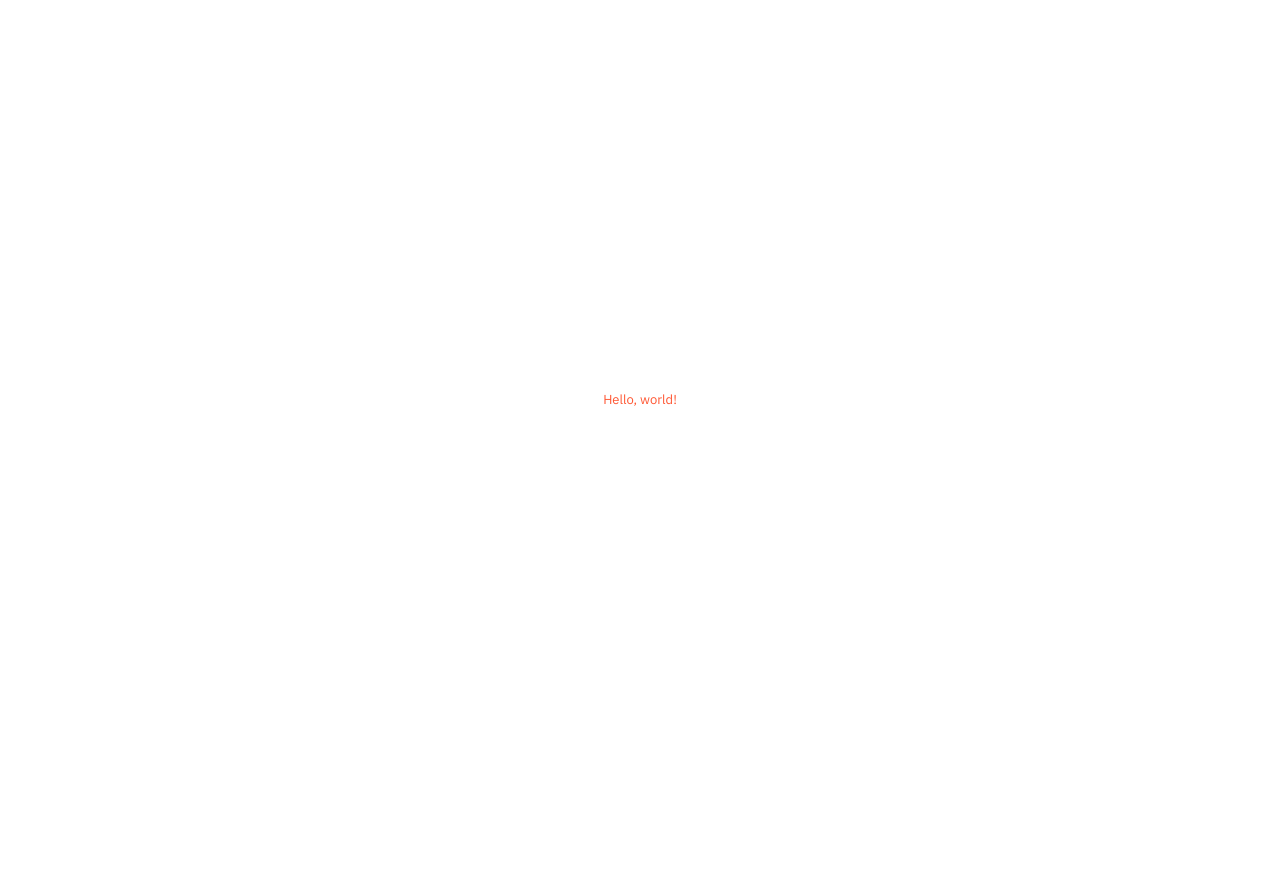
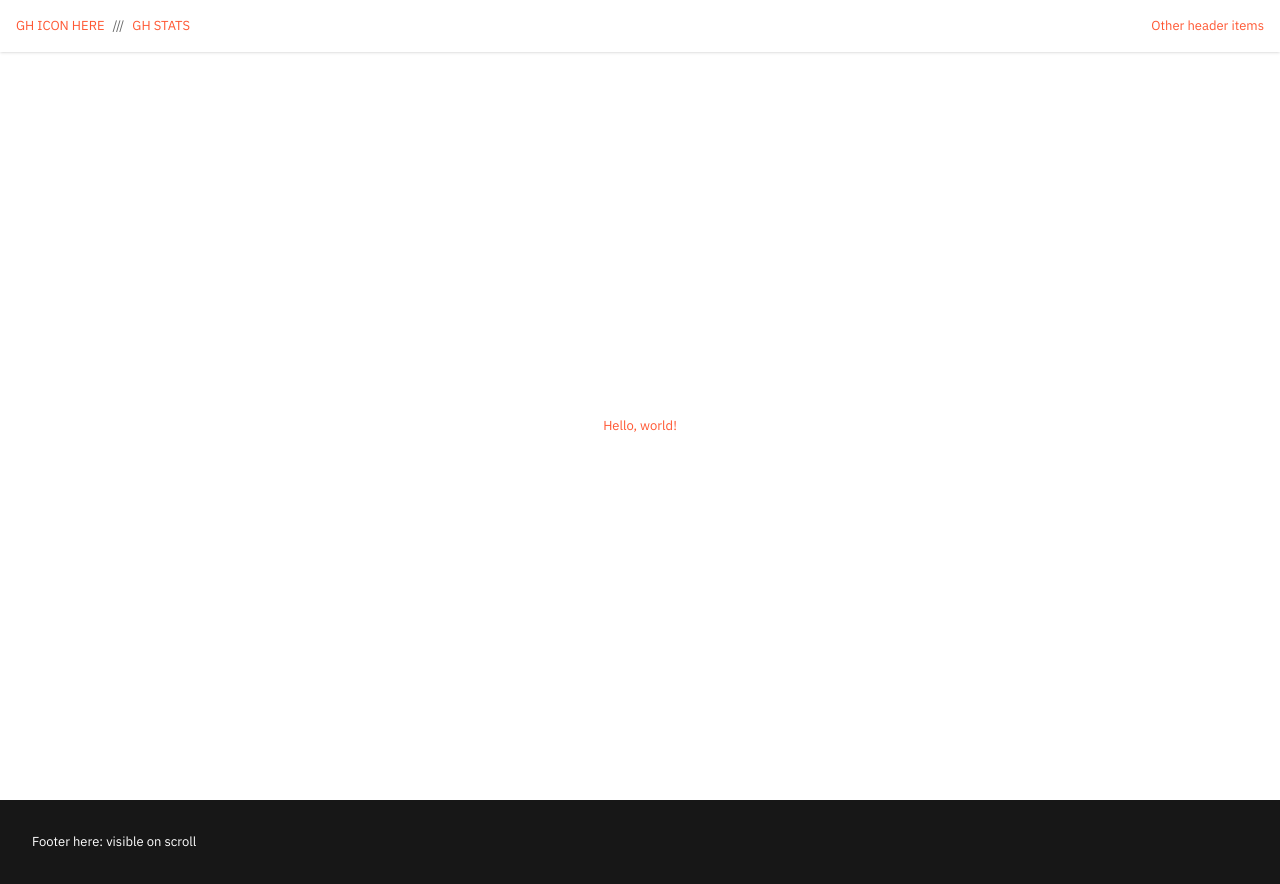
Before and after one commit to dmithamo/gh-stats-nxt, a Next.js app: page / in a window 1280 px wide. Before the commit the page ends 800 px from the top, so only its background shows below. Built offline with nearby package versions, Linux system fonts and the light colour scheme.

Commit message:
add a basic layout

```diff
--- /dev/null
+++ b/app/components/app-header.tsx
@@ -0,0 +1,11 @@
+import { AppLogo } from "./app-logo";
+
+export const AppHeader: React.FC = () => {
+  // show user avatar or login button
+  return (
+    <header className="p-4 shadow flex justify-between items-center">
+      <AppLogo />
+      <div>Other header items</div>
+    </header>
+  );
+};
--- /dev/null
+++ b/app/components/app-layout.tsx
@@ -0,0 +1,17 @@
+import { AppHeader } from "./app-header";
+
+type TLayoutProps = {
+  children: React.ReactNode;
+};
+
+export const AppLayout: React.FC<TLayoutProps> = ({ children }) => (
+  <>
+    <main className="h-screen flex flex-col">
+      <AppHeader />
+      <section className="flex-1">{children}</section>
+    </main>
+    <footer className="p-8 bg-fore text-back">
+      Footer here: visible on scroll
+    </footer>
+  </>
+);
--- /dev/null
+++ b/app/components/app-logo.tsx
@@ -0,0 +1,9 @@
+import Link from "next/link";
+
+export const AppLogo: React.FC = () => (
+  <Link href={"/"} className="flex select-none gap-2 items-center uppercase">
+    <>GH icon here</>
+    <span className="opacity-65 text-fore">{"///"}</span>
+    <span className="text-accent">GH Stats</span>
+  </Link>
+);
--- a/app/layout.tsx
+++ b/app/layout.tsx
@@ -1,6 +1,7 @@
 import clsx from "clsx";
 import type { Metadata } from "next";
 import { IBM_Plex_Sans } from "next/font/google";
+import { AppLayout } from "./components/app-layout";
 import "./globals.css";
 
 const ibmPlexSans = IBM_Plex_Sans({
@@ -21,7 +22,7 @@ export default function RootLayout({
   return (
     <html lang="en">
       <body className={clsx(ibmPlexSans.className, "text-base", "text-accent")}>
-        {children}
+        <AppLayout>{children}</AppLayout>
       </body>
     </html>
   );
--- a/app/page.tsx
+++ b/app/page.tsx
@@ -1,6 +1,6 @@
 export default function HomePage() {
   return (
-    <div className="min-h-screen w-full flex items-center justify-center">
+    <div className="h-full w-full flex items-center justify-center">
       Hello, world!
     </div>
   );
--- a/tailwind.config.ts
+++ b/tailwind.config.ts
@@ -13,6 +13,8 @@ const config: Config = {
       },
       colors: {
         accent: "rgb(var(--accent-rgb))",
+        back: "rgb(var(--background-rgb))",
+        fore: "rgb(var(--foreground-rgb))",
       },
     },
   },
```
